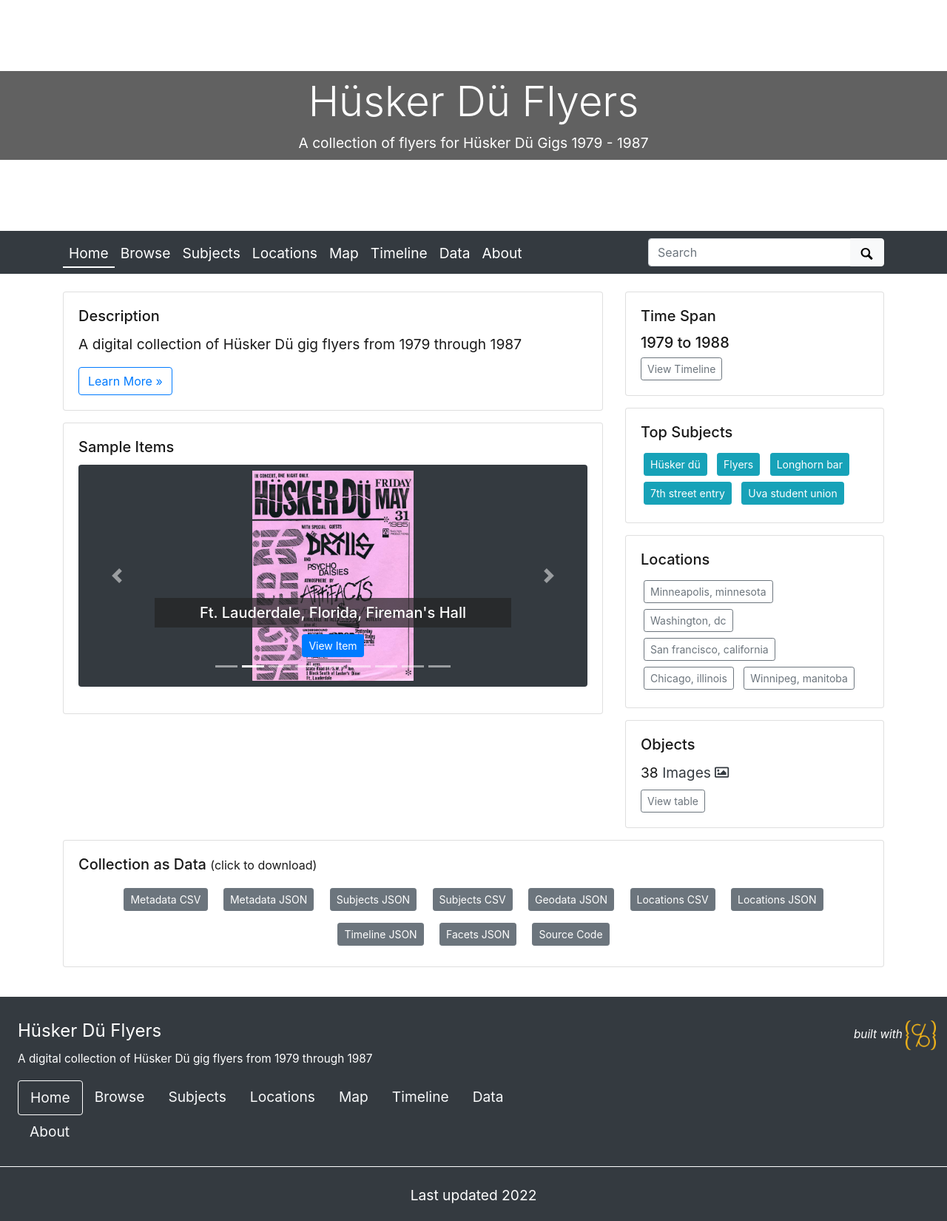
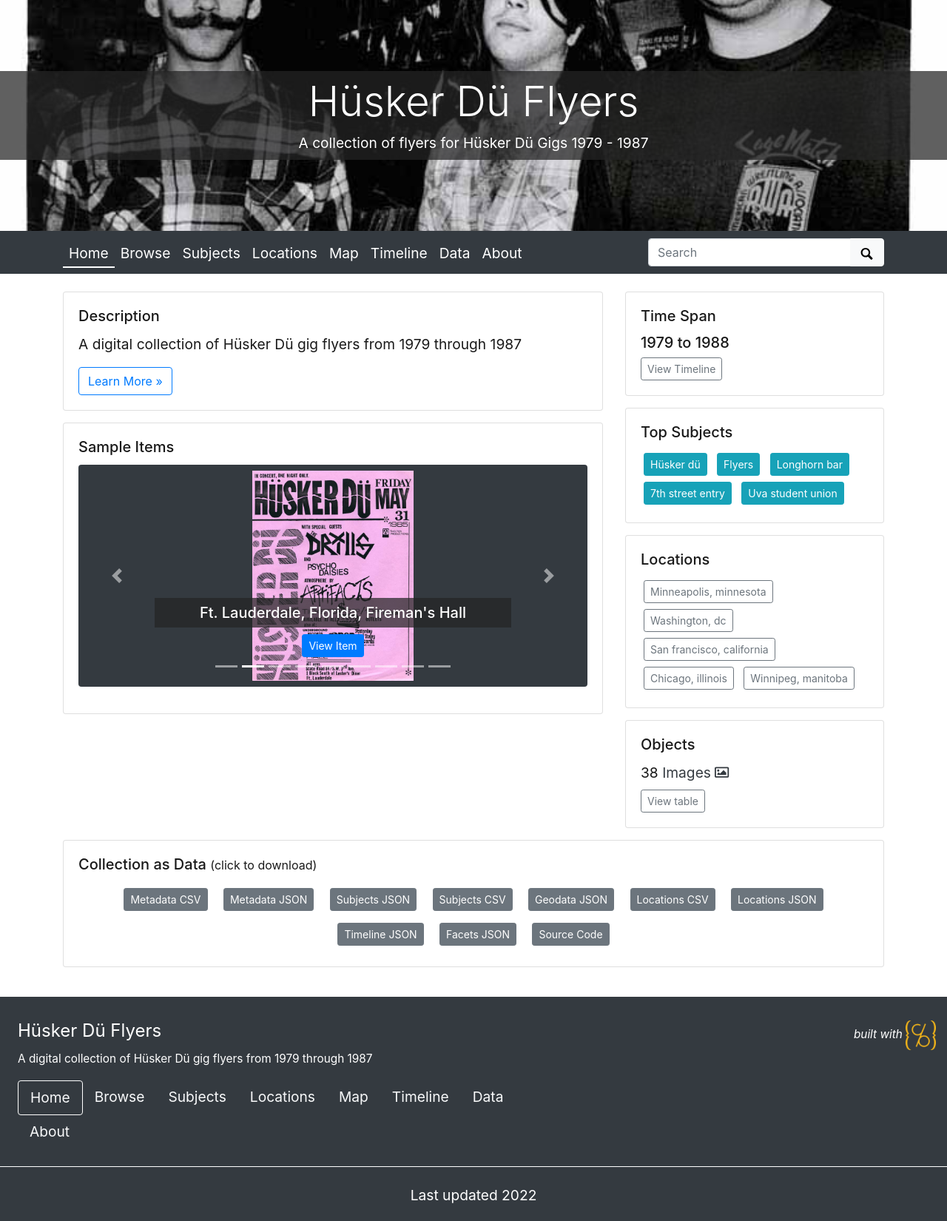
Before and after one commit to cbeyer-umd/Husker-Du-Flyers, a Jekyll site: the page built from index.md, in a window 1280 px wide. Shown: the whole page at 74% size. Built offline with Jekyll 4.4.1, drawn with Linux system fonts in a browser that asks for light colours.

Commit message:
Update theme.yml

```diff
--- a/_data/theme.yml
+++ b/_data/theme.yml
@@ -8,7 +8,7 @@
 #
 # featured image is used in home page banner and in meta markup to represent the collection
 # use either an objectid (from an item in this collect), a relative location of an image in this repo (ex. /assets/img/feature.jpg), or a full url to an image elsewhere
-featured-image: _data/objects/hd050.jpg
+featured-image: /objects/hd050.jpg
 # optional: add extra padding around collection title for a larger image feature.
 home-title-y-padding: # Default is 8em
 # optional: change position of background image, center, top, bottom
```
